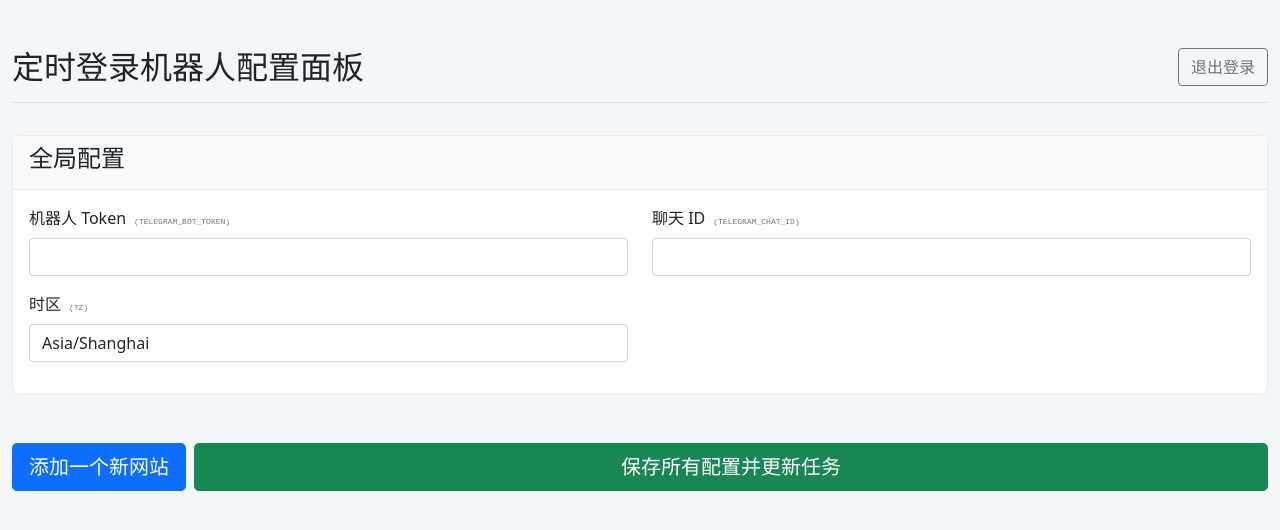
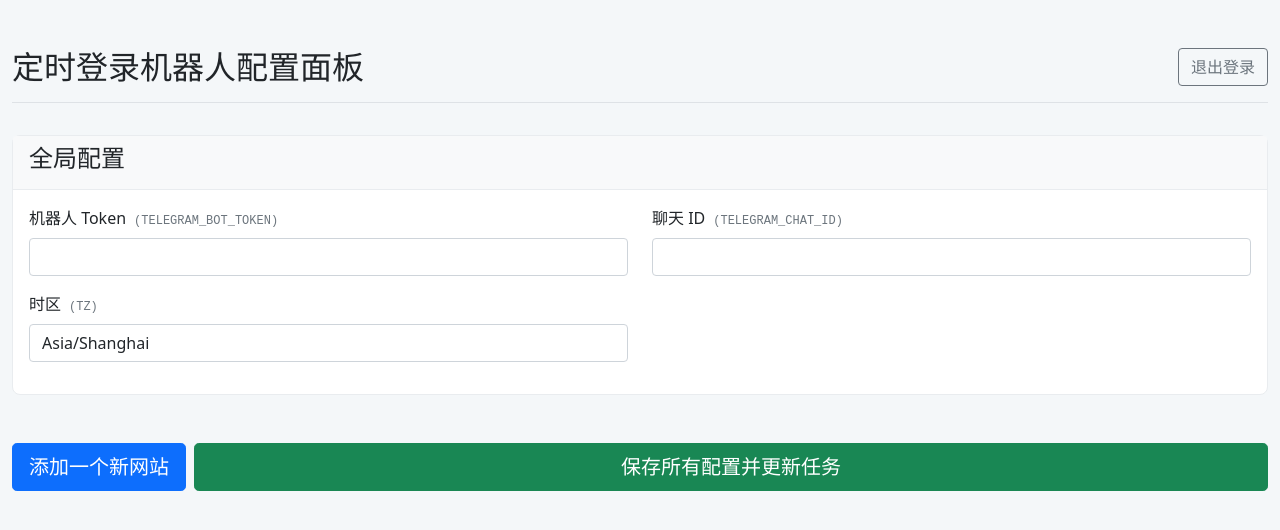
Before and after one commit to workerspages/website-login-web, a Flask app: page / in a window 1280 px wide. Shown: the top 530 px of the page. Run offline with Flask 3, Linux system fonts and the light colour scheme; the visitor is signed in with stand-in values (Sample User, id 1).

Commit message:
Update style.css

```diff
--- a/web/static/style.css
+++ b/web/static/style.css
@@ -68,7 +68,7 @@ body {
 
 /* 用于美化标签旁边的变量名 */
 .var-name {
-  font-size: 0.5em;      /* 字体大小为父标签的 50% */
+  font-size: 0.75em;      /* 字体大小为父标签的 70% */
   color: #6c757d;        /* Bootstrap 的二级文本颜色 (灰色) */
   margin-left: 0.5rem;    /* 与中文标签保持一点距离 */
   font-family: 'Courier New', Courier, monospace; /* 使用等宽字体，更有代码感 */
```
